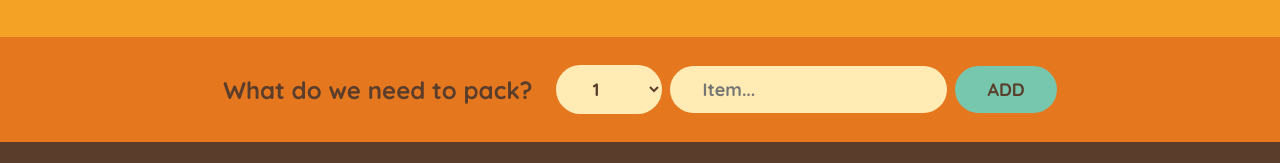
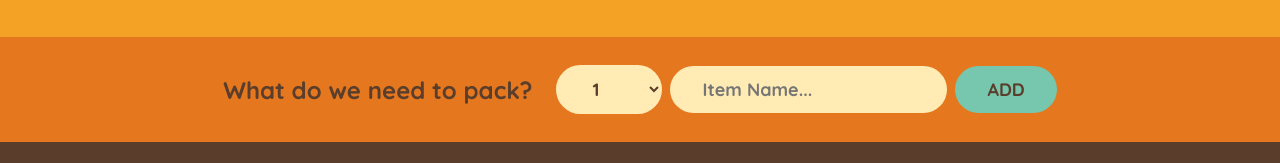
Before and after one commit to Rawgher/React_Travel_Kit, a React (Create React App) app: page / in a window 1280 px wide. Shown: the part 135-298 px from the top of the page. Built offline with nearby package versions, Linux system fonts and the light colour scheme.

Commit message:
setting form to update state

```diff
--- a/src/App.js
+++ b/src/App.js
@@ -1,3 +1,4 @@
+import { useState } from 'react';
 import './App.css';
 
 const initialItems = [
@@ -22,21 +23,40 @@ function Header() {
 }
 
 function Form() {
+  const [item, setItem] = useState('');
+  const [amount, setAmount] = useState(1);
+
+  function handleInputChange(e) {
+    setItem(e.target.value);
+  }
+
+  function handleSelectChange(e) {
+    setAmount(Number(e.target.value));
+  }
+
   function handleSubmit(e) {
     e.preventDefault();
+
+    if (!item) return;
+
+    const newItem = { item, amount, packed: false, id: Date.now() };
+    console.log(newItem);
+
+    setItem('');
+    setAmount(1);
   }
 
   return (
     <form className="add-form" onSubmit={handleSubmit}>
       <h3>What do we need to pack?</h3>
-      <select>
+      <select value={amount} onChange={handleSelectChange}>
         {Array.from({ length: 20 }, (_, i) => i + 1).map((num) => (
           <option value={num} key={num}>
             {num}
           </option>
         ))}
       </select>
-      <input type="text" placeholder="Item..." />
+      <input type="text" placeholder="Item Name..." value={item} onChange={handleInputChange} />
       <button>Add</button>
     </form>
   );
```
